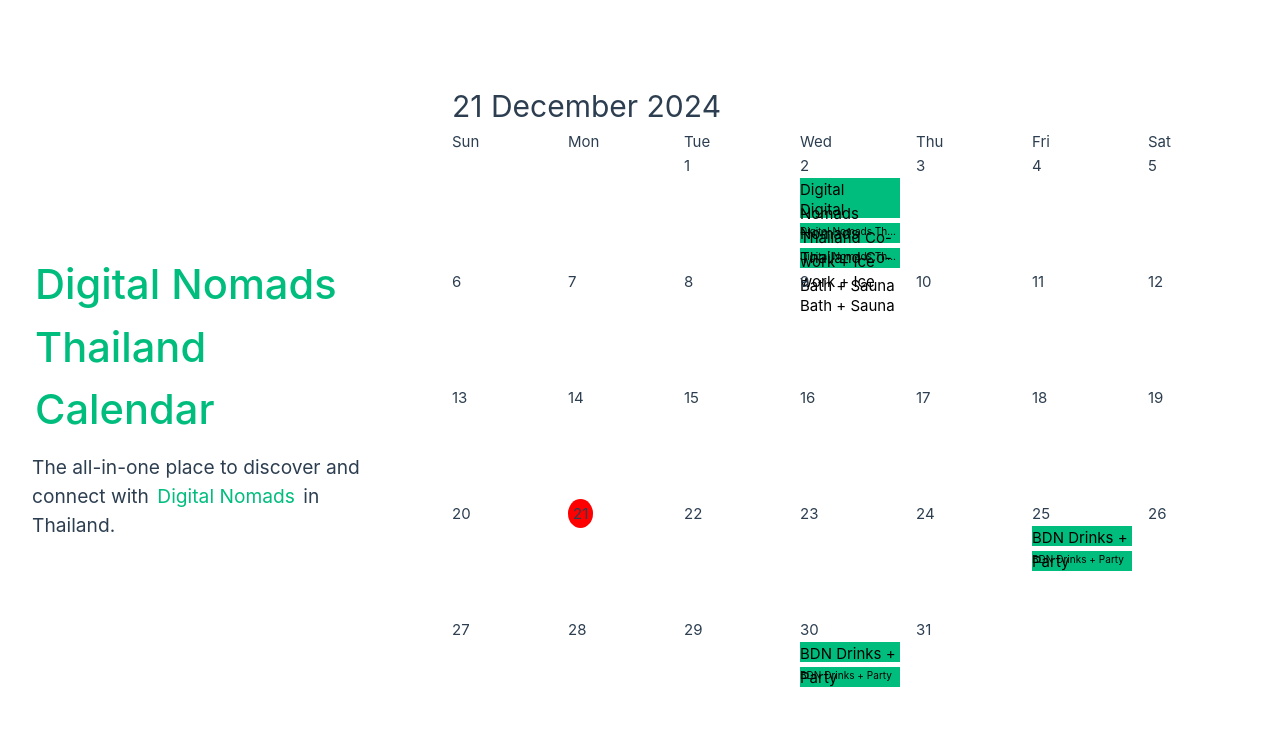
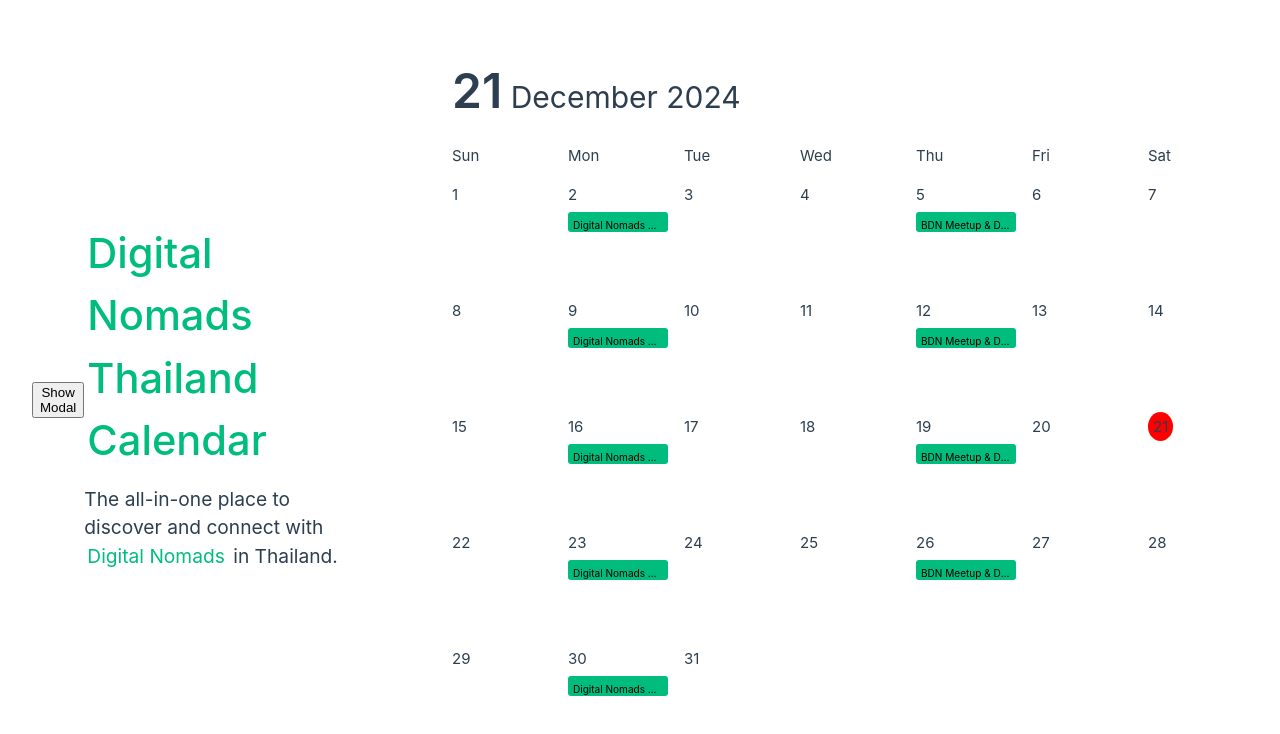
Before and after one commit to ck-js/Digital-Nomads-Thailand-Calendar, a Vue app: page / in a window 1280 px wide. Shown: the top 734 px of the page. Built offline with nearby package versions, Linux system fonts and the light colour scheme.

Commit message:
begin building event modal structure and logic to handle when clicking on an event it will open a dialog modal with further details of the event. Utilized slots and props to manage state across components.

```diff
--- a/src/App.vue
+++ b/src/App.vue
@@ -4,14 +4,25 @@ import { ref } from 'vue'
 import HelloWorld from './components/HelloWorld.vue'
 import TheWelcome from './components/TheWelcome.vue'
 import Calendar from './components/Calendar.vue'
+import EventModal from './components/EventModal.vue'
 
+const showModal = ref(false)
 // sample events data
 const events = ref([
 { title: 'Digital Nomads Thailand Co-work + Ice Bath + Sauna', date: '2024-12-02' },
-  { title: 'Digital Nomads Thailand Co-work + Ice Bath + Sauna', date: '2024-12-02' },
+{ title: 'Digital Nomads Thailand Co-work + Ice Bath + Sauna', date: '2024-12-09' },
+{ title: 'Digital Nomads Thailand Co-work + Ice Bath + Sauna', date: '2024-12-16' },
+{ title: 'Digital Nomads Thailand Co-work + Ice Bath + Sauna', date: '2024-12-23' },
+{ title: 'Digital Nomads Thailand Co-work + Ice Bath + Sauna', date: '2024-12-30' },
 
-  { title: 'BDN Drinks + Party', date: '2024-12-25' },
-  { title: 'BDN Drinks + Party', date: '2024-12-30' },
+
+  { title: 'BDN Meetup & Drinks', date: '2024-12-05' },
+  { title: 'BDN Meetup & Drinks', date: '2024-12-12' },
+  { title: 'BDN Meetup & Drinks', date: '2024-12-19' },
+  { title: 'BDN Meetup & Drinks', date: '2024-12-26' },
+
+
+
 ]);
 
 
@@ -22,7 +33,17 @@ const events = ref([
 <template>
   <header>
 
-    <div class="wrapper">
+    <button id="show-modal" @click="showModal = true">Show Modal</button>
+
+    <Teleport to="body">
+      <EventModal
+      :event="events[0]"
+      :show="showModal"
+
+      />
+    </Teleport>
+
+        <div class="wrapper">
       <HelloWorld msg="Digital Nomads Thailand Calendar" />
     </div>
   </header>
--- a/src/components/Calendar.vue
+++ b/src/components/Calendar.vue
@@ -17,11 +17,10 @@ const dayNameItems = ref(['Sun', 'Mon', 'Tue', 'Wed', 'Thu', 'Fri', 'Sat']);
 
 const preGridItems = computed(() => {
 // get the first day of the month name
-const firstDayOfMonth = dayjs().date(1).day() +2;
+const firstDayOfMonth = dayjs().date(1).day();
 return Array.from({ length: firstDayOfMonth }, (_, i) => ({ }));
 
 })
-
 // const gridItems = ref(Array.from({ length: 35 }, (_, i) => ({ id: i + 1 })));
 const gridItems = computed(() => {
   const daysInMonth = dayjs().daysInMonth();
@@ -82,7 +81,10 @@ itemToScrollTo.scrollIntoView({ behavior: 'smooth',
 <template>
 
 
-<h1>{{today}} {{ currentMonth}}
+<h1>
+    <span style="font-size: 3rem;
+    font-weight: 600">{{today}}</span>
+    {{ currentMonth }}
     <span>{{ currentYear}}</span>
 </h1>
 
@@ -112,12 +114,6 @@ class="grid-item">
         >{{ item.id }}</span>
 
 
-<div
-v-for="event in item.events"
-:key="event.title"
-class="event-green">
-{{ event.title }}
-</div>
 <EventItem
 v-for="event in item.events"
 :key="event.title"
@@ -135,20 +131,17 @@ v-for="event in item.events"
     grid-template-columns: repeat(7, 1fr);
     gap: 1rem;
 }
+.day-name-container {
+margin: 15px 0;
+
+
+}
 .grid-item {
   width: 100px;
   height: 100px;
 }
-.event-green {
-background-color: hsla(160, 100%, 37%, 1);
-  color: black;
-  height: 20%;
 
 
-}
-.event-green:hover {
-    cursor: pointer;
-}
 
 @media (max-width: 768px) {
     .grid-container{
--- a/src/components/EventItem.vue
+++ b/src/components/EventItem.vue
@@ -1,5 +1,5 @@
 <template>
-  <div class="event-green">
+  <div class="event-item green">
     <h6>{{ event.title }}</h6>
   </div>
 </template>
@@ -14,18 +14,23 @@ const props = defineProps({
 </script>
 
 <style scoped>
+.event-item {
+  color: black;
+  height: 20%;
+  margin-top: 5px;
+  padding: 5px;
+  border-radius: 3px;
 
+}
 h6 {
   overflow: hidden;
   text-overflow: ellipsis;
   white-space: nowrap;
 }
 
-.event-green {
+.green {
   background-color: hsla(160, 100%, 37%, 1);
-  color: black;
-  height: 20%;
-  margin-top: 5px;
+
 }
 
 .event-green:hover {
--- /dev/null
+++ b/src/components/EventModal.vue
@@ -0,0 +1,46 @@
+<script setup>
+import { ref, defineProps } from 'vue'
+// modal contents
+const props = defineProps({
+    event: {
+        type: Object,
+
+    },
+    show: {
+        type: Boolean,
+        required: true,
+    }
+})
+
+</script>
+
+<template>
+
+<Transition name="modal">
+    <div v-if="show" class="modal-mask">
+      <div class="modal-container">
+        <div class="modal-header">
+          <slot name="header">{{ props.event.title }}</slot>
+        </div>
+
+        <div class="modal-body">
+          <slot name="body">default body</slot>
+        </div>
+
+        <div class="modal-footer">
+          <slot name="footer">
+            default footer
+            <button
+              class="modal-default-button"
+              @click="$emit('close')"
+            >OK</button>
+          </slot>
+        </div>
+      </div>
+    </div>
+  </Transition>
+
+
+
+
+</template>
```
Also changed, not shown: src/components/pseudo-code.md (+2 -71 lines).
